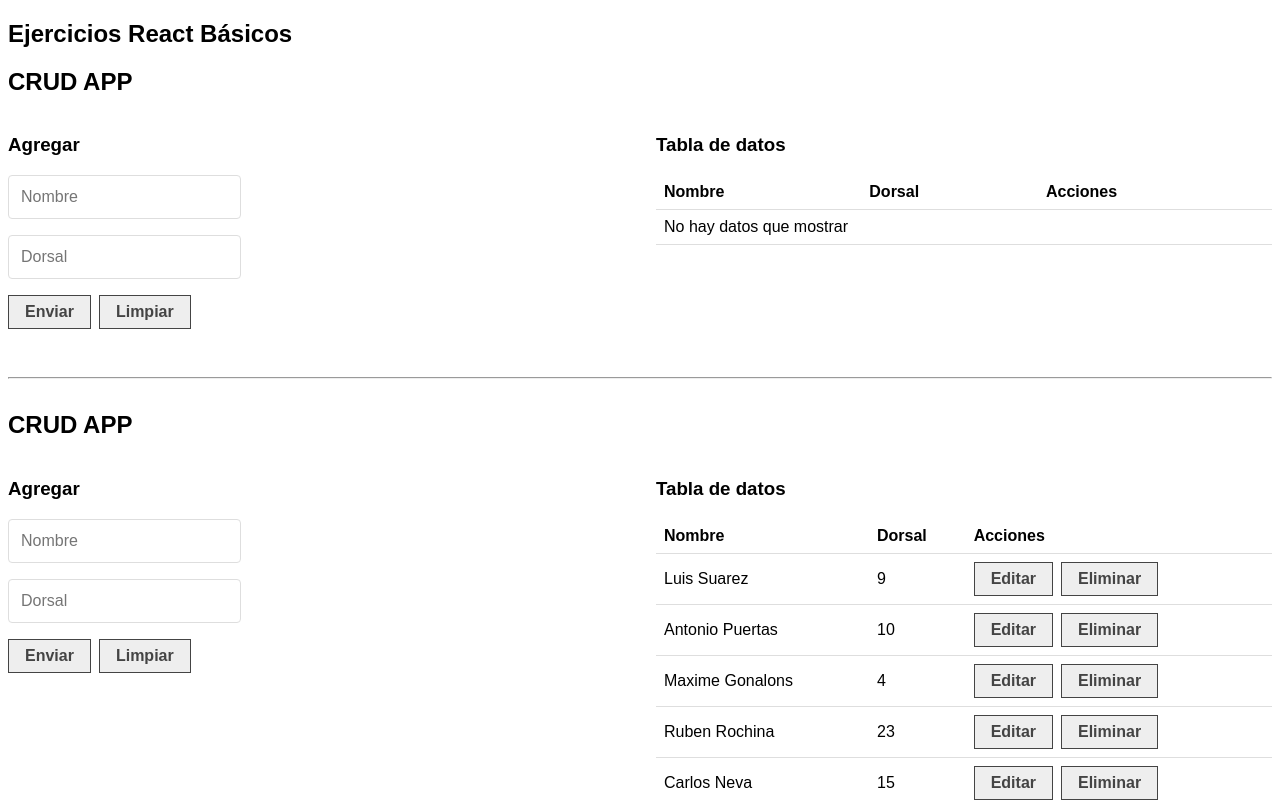
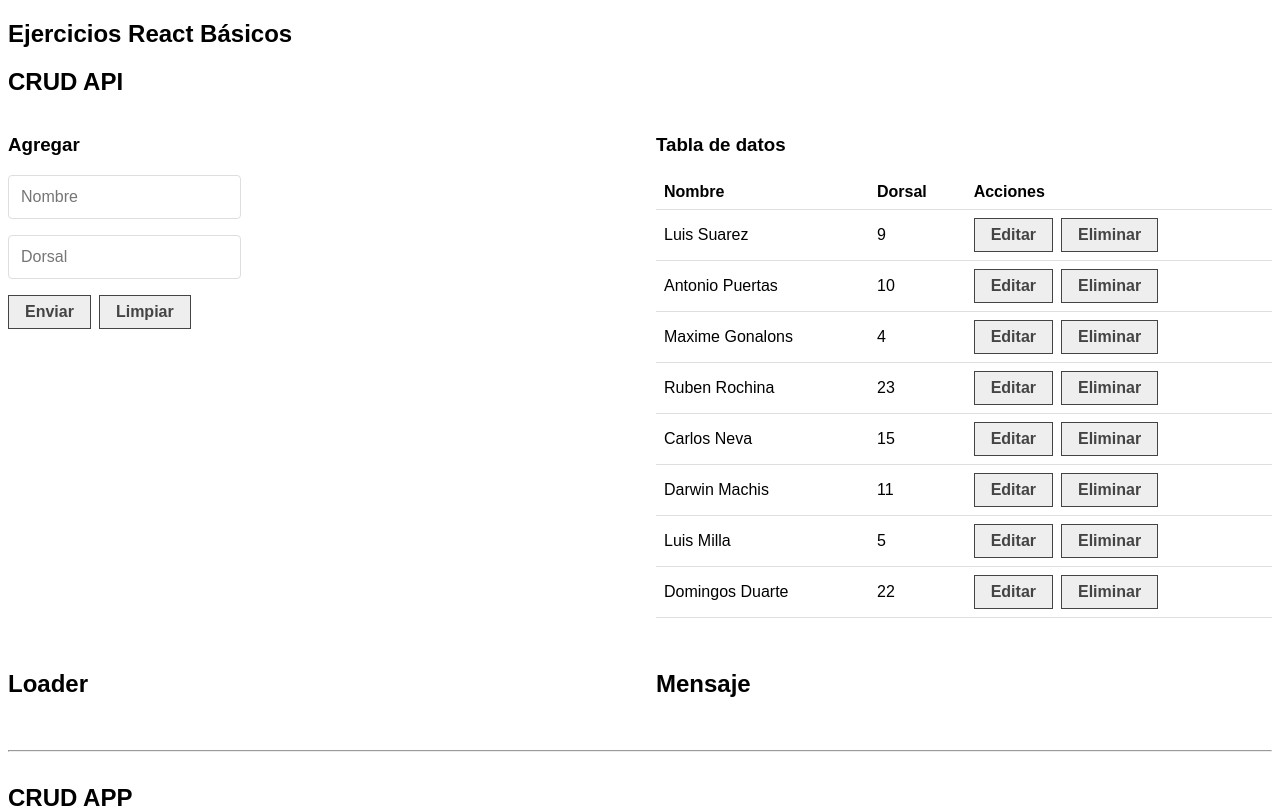
Before and after one commit to CarlosGiil97/Ejercicios-B-sicos-React, a React (Create React App) app: page / in a window 1280 px wide. Shown: the top 808 px of the page. Built offline with nearby package versions, Linux system fonts and the light colour scheme; data requests are answered from the project's data file.

Commit message:
Recuperación de datos de la BBDD Json para mostrar en tabla la primera vez que carga

```diff
--- a/src/api/db.json
+++ b/src/api/db.json
@@ -29,6 +29,16 @@
             "id":6,
             "name":"Darwin Machis",
             "dorsal":"11"
+        },
+        {
+            "id":7,
+            "name":"Luis Milla",
+            "dorsal":"5"
+        },
+        {
+            "id":8,
+            "name":"Domingos Duarte",
+            "dorsal":"22"
         }
     ]
 }
--- a/src/components/CrudApi.js
+++ b/src/components/CrudApi.js
@@ -1,7 +1,10 @@
 //he usado el atajo rafce para crear automaticamente el import y el const CrudApi
-import React,{useState} from 'react';
+import React,{useState,useEffect} from 'react';
 import CrudForm from './CrudForm';
 import CrudTable from './CrudTable';
+import { helpHttp } from '../helpers/helpHttp';
+import Loader from './Loader';
+import Message from './Message';
 
 
 
@@ -9,6 +12,27 @@ import CrudTable from './CrudTable';
 const CrudApi = () => {
     const [db, setDb] = useState([]);
     const [dataToEdit, setDataToEdit] = useState(null);
+
+
+    let api=helpHttp();
+    let url ="http://localhost:5000/futbol";
+
+    //USEeFFECT PARA LA PRIMERA CARGA DE DATOS
+    useEffect(() => {
+      api.get(url).then((res) => {
+
+        if(!res.err){
+            setDb(res);
+        } else{
+            setDb(null);
+        }
+
+          //console.log(db);
+      });
+
+    }, []);
+
+
 
         //funcion que se encargará de insertar nueva info en la BD
     const createData = (data) => {
@@ -39,7 +63,7 @@ const deleteData = (id) => {
 }
     return (
         <>
-            <h2>CRUD APP</h2>
+            <h2>CRUD API</h2>
             <article className="grid-1-2">
             <CrudForm
             createData={createData}
@@ -52,6 +76,7 @@ const deleteData = (id) => {
             setDataToEdit={setDataToEdit}
             deleteData={deleteData}
             />
+            <Loader /><Message />
             </article>
 
         </>
--- /dev/null
+++ b/src/components/Loader.js
@@ -0,0 +1,11 @@
+import React from 'react'
+
+const Loader = () => {
+    return (
+        <div>
+            <h2>Loader</h2>
+        </div>
+    )
+}
+
+export default Loader
--- /dev/null
+++ b/src/components/Message.js
@@ -0,0 +1,9 @@
+const Message = () => {
+    return (
+        <div>
+            <h2>Mensaje</h2>
+        </div>
+    )
+}
+
+export default Message
```
Also changed, not shown: src/components/Loader.css (added).
